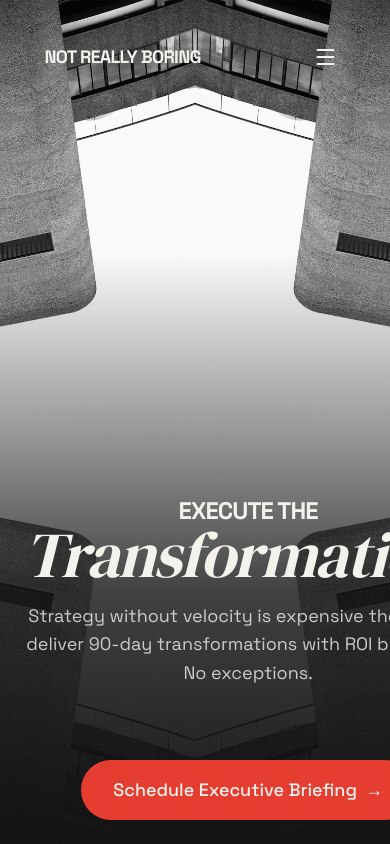
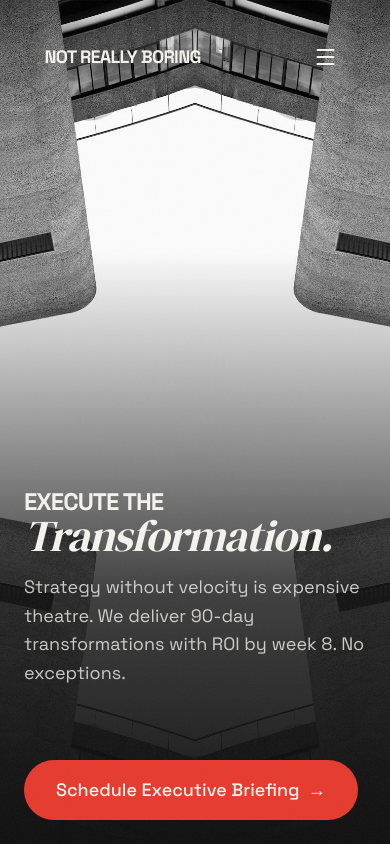
Before and after one commit to sudo-notreallyboring/tnrbc, a Next.js app: page / in a window 390 px wide. Shown: the top 844 px of the page. Built offline with nearby package versions, Linux system fonts and the light colour scheme.

Commit message:
Hero text and CTA justified to the left

```diff
--- a/app/components/Hero.tsx
+++ b/app/components/Hero.tsx
@@ -48,12 +48,12 @@ export default function Hero() {
                 />
             </div>
 
-            <div ref={elementsRef} className="relative z-10 max-w-4xl text-left flex flex-col gap-4 mx-auto md:mx-0 items-center md:items-start text-center md:text-left">
+            <div ref={elementsRef} className="relative z-10 max-w-4xl flex flex-col gap-4 items-start text-left">
                 <h1 className="flex flex-col">
                     <span className="font-heading font-bold text-[clamp(1.5rem,3vw,2.5rem)] text-off-white uppercase tracking-[-0.04em] leading-[1.1]">
                         Execute the
                     </span>
-                    <span className="font-drama italic text-[clamp(4rem,8vw,9rem)] text-off-white tracking-[-0.02em] leading-[0.95]">
+                    <span className="font-drama italic text-[clamp(2.75rem,8vw,9rem)] text-off-white tracking-[-0.02em] leading-[0.95]">
                         Transformation.
                     </span>
                 </h1>
```
